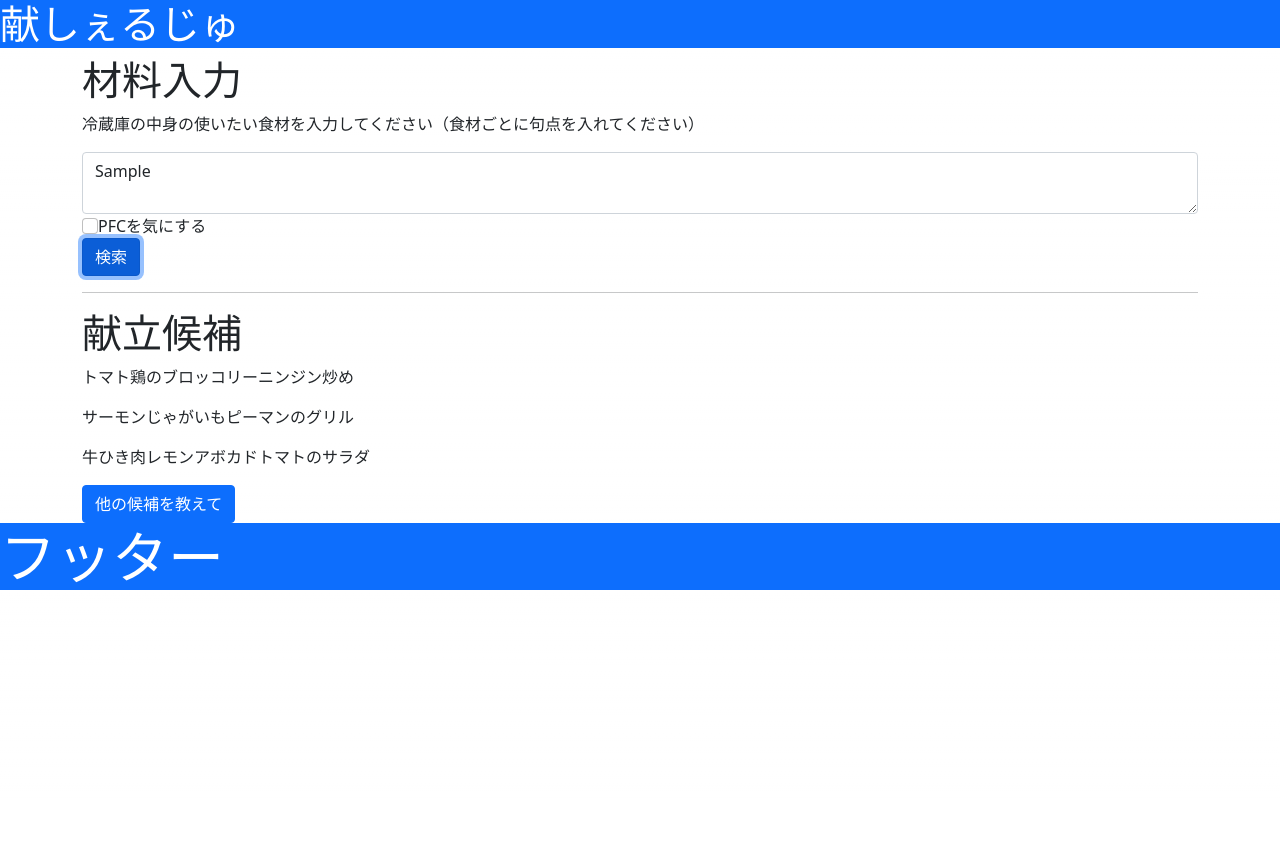
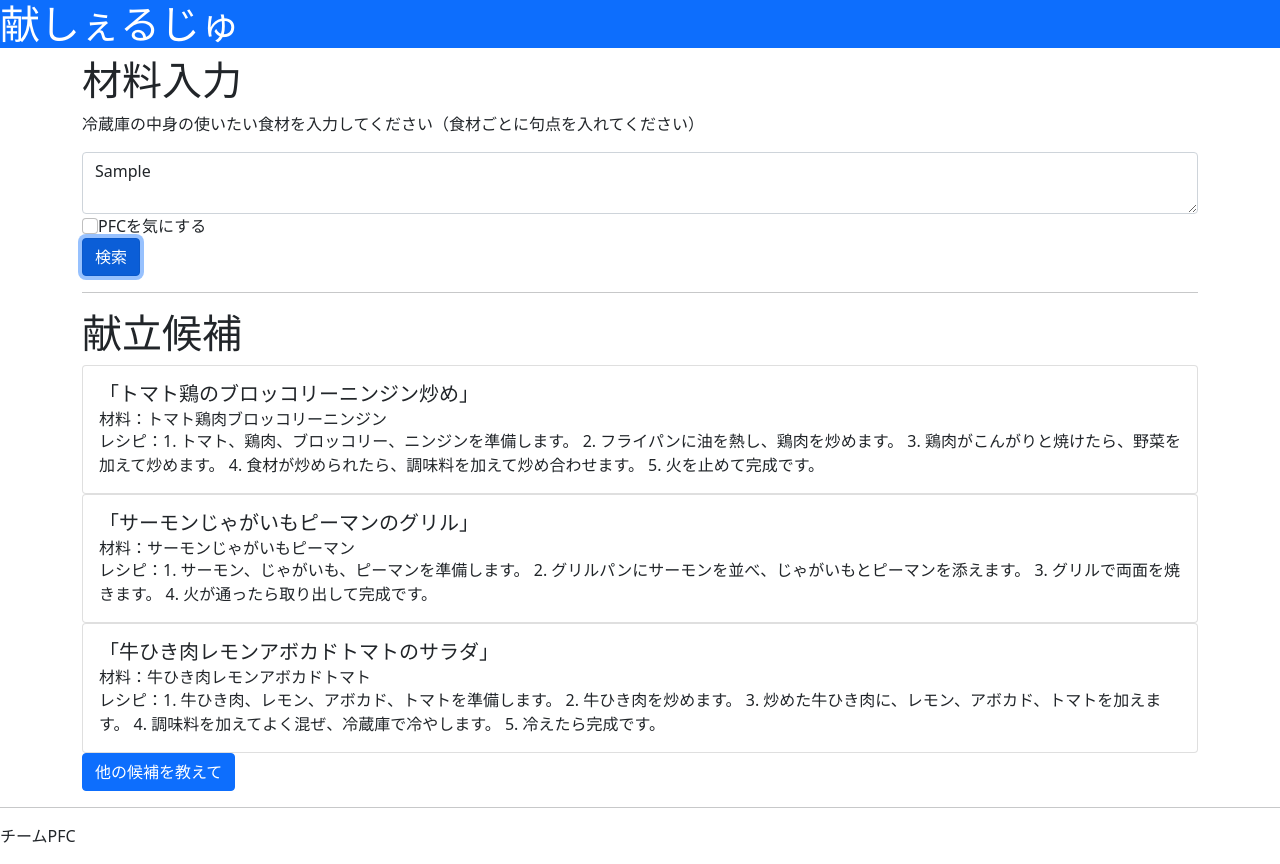
Before and after one commit to tkucd/PFC, a Next.js app in the folder frontend/: page / in a window 1280 px wide. Both pictures are taken after typing "Sample" into the empty fields and a click on the button "検索". Before the commit the page ends 800 px from the top, so only its background shows below. Built offline with nearby package versions, Linux system fonts and the light colour scheme.

Commit message:
献立候補の整形

```diff
--- a/frontend/src/components/footer.js
+++ b/frontend/src/components/footer.js
@@ -1,7 +1,8 @@
 const Footer = () => {
     return (
-        <div className="bg-primary text-white display-4">
-            <p>フッター</p>
+        <div>
+            <hr/>
+            <p>チームPFC</p>
         </div>
     )
 }
--- a/frontend/src/pages/api/chatgpt.js
+++ b/frontend/src/pages/api/chatgpt.js
@@ -1,5 +1,5 @@
 const chatGPT = (req, res) => {
-    console.log(req.body)
+    // console.log(req.body)
     return res.status(200).json({menu:[
         {
           "ingredients": ["トマト", "鶏肉", "ブロッコリー", "ニンジン"],
--- a/frontend/src/pages/index.js
+++ b/frontend/src/pages/index.js
@@ -70,8 +70,12 @@ export default function Home() {
                 <hr/>
                 <h1>献立候補</h1>
                 {menu.map((value, index) =>
-                  <div key={index}>
-                    <p>{value.dish}</p>
+                  <div key={index} className='card'>
+                    <div className='card-body'>
+                      <h5 className='card-title'>「{value.dish}」</h5>
+                      <h6 className='card-subtitle'>材料：{value.ingredients}</h6>
+                      <p className='card-text'>レシピ：{value.recipe}</p>
+                    </div>
                   </div>
                 )}
                 <button className="btn btn-primary">他の候補を教えて</button>
```
